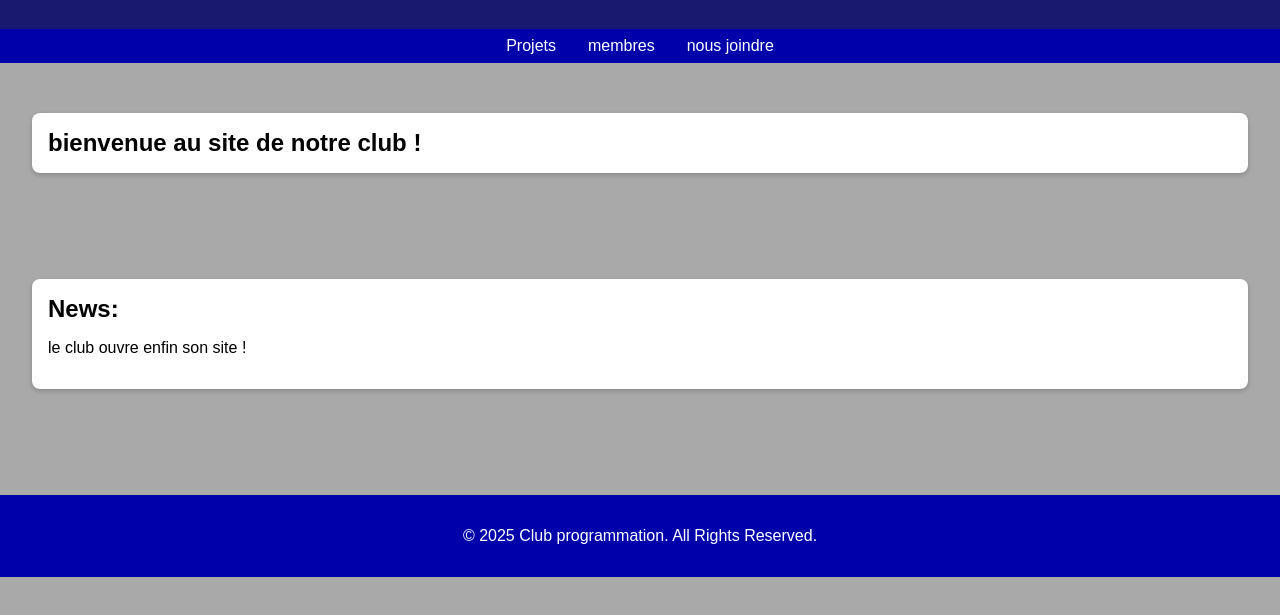
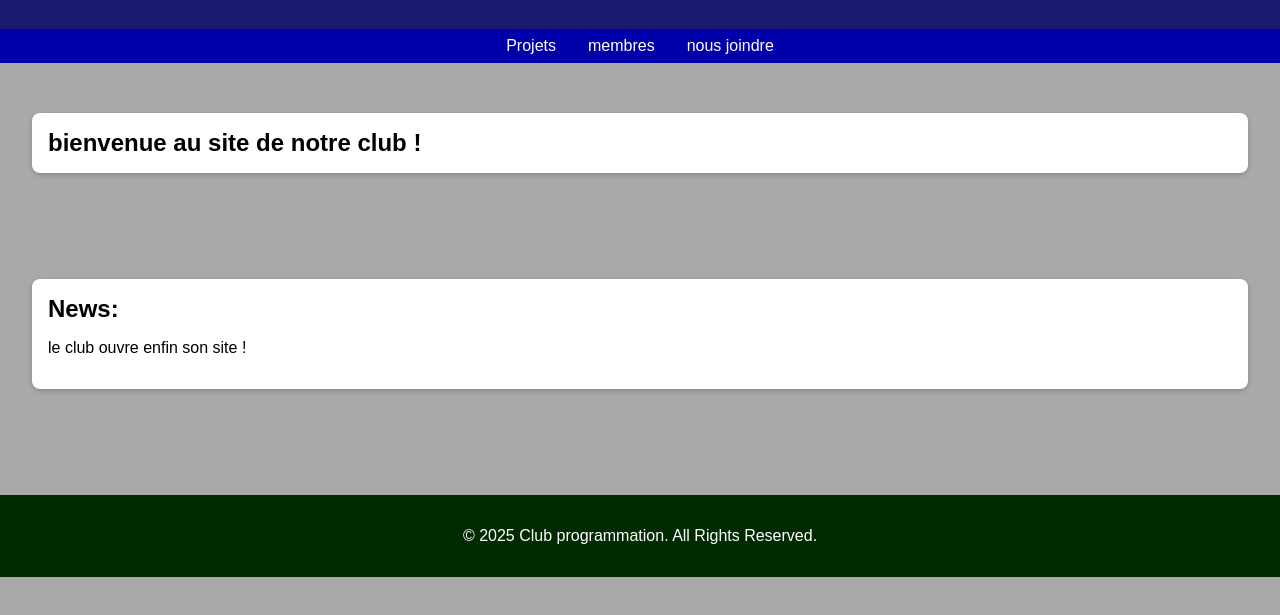
Before and after one commit to Ullmon/Club-programmation, a plain HTML site: page Principal page.html in a window 1280 px wide. Shown: the part 117-732 px from the top of the page. Drawn offline with Linux system fonts and the light colour scheme.

Commit message:
Update Principal page.html

```diff
--- a/Principal page.html
+++ b/Principal page.html
@@ -49,7 +49,7 @@
         footer {
             text-align: center;
             padding: 1rem;
-            background: #0000AB;
+            background: #002B00;
             color: white;
             margin-top: 2rem;
         }
```
